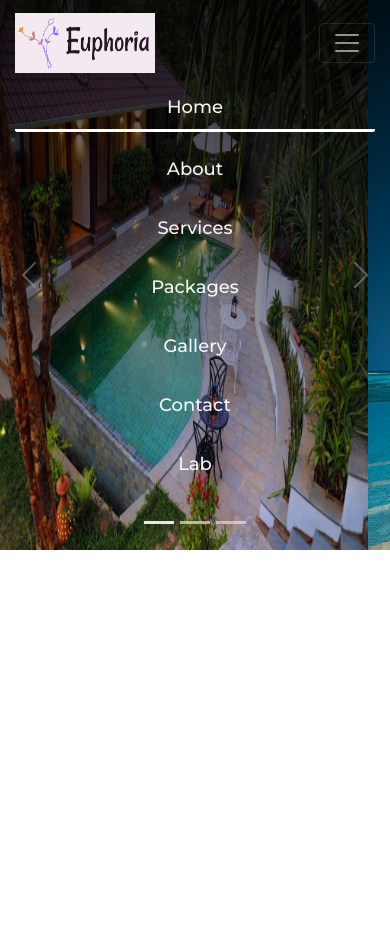
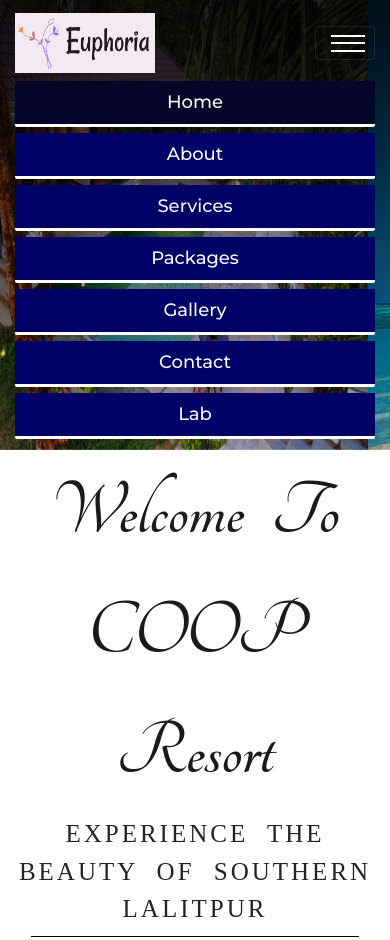
Before and after one commit to AayushmaGhim/L4-final-project, a plain HTML site: page index.html in a window 390 px wide. Shown: the top 940 px of the page. Before the commit the page ends 844 px from the top, so only its background shows below. Drawn offline with nearby package versions, Linux system fonts and the light colour scheme.

Commit message:
dherai pachi loll

```diff
--- a/index.html
+++ b/index.html
@@ -11,8 +11,11 @@
         <link rel="preconnect" href="https://fonts.gstatic.com" crossorigin>
         <link href="https://fonts.googleapis.com/css2?family=Montserrat:wght@500&display=swap" rel="stylesheet"> <link rel="preconnect" href="https://fonts.googleapis.com">
         <link rel="preconnect" href="https://fonts.googleapis.com">
-    <link rel="preconnect" href="https://fonts.gstatic.com" crossorigin>
-<link href="https://fonts.googleapis.com/css2?family=Dancing+Script:wght@700&display=swap" rel="stylesheet">
+        <link rel="preconnect" href="https://fonts.gstatic.com" crossorigin>
+        <link href="https://fonts.googleapis.com/css2?family=Dancing+Script:wght@700&display=swap" rel="stylesheet">
+        <link rel="preconnect" href="https://fonts.googleapis.com">
+        <link rel="preconnect" href="https://fonts.gstatic.com" crossorigin>
+        <link href="https://fonts.googleapis.com/css2?family=Tangerine:wght@700&display=swap" rel="stylesheet">
     </head>
     <body>
         <header>
@@ -61,23 +64,49 @@
         <div class="container">
             <div class="navbar navbar-expand-lg navbar-dark fixed-top">
                 <a href="#" class="navbar-brand"><img clas="logo" src="images/logo.png" alt="logo" width="140px" height="60px"></a>
-                <button class="navbar-toggler" type="button" data-bs-toggle="collapse" data-bs-target="#toggleMobileMenu" aria-controls="toggleMobileMenu" aria-expanded="false" aria-lable="Toggle navigation" >
-                    <span class="navbar-toggler-icon"></span>
+                <button class="navbar-toggler custom-toggler" type="button" data-bs-toggle="collapse" data-bs-target="#toggleMobileMenu" aria-controls="toggleMobileMenu" aria-expanded="false" aria-lable="Toggle navigation" id="demo">
+                    <span class="line"></span>
+                    <span class="line"></span>
+                    <span class="line" style="margin-bottom: 0;"></span>
                 </button>
                 <div class="collaspe navbar-collapse" id="toggleMobileMenu">
-                    <ul class="navbar-nav ms-auto text-center">
-                        <li class="navbar-text"><a class="nav-link active" aria-current="page" href="#">Home</a></li>
-                        <li class="navbar-text"><a class="nav-link" href="#">About</a></li>
-                        <li class="navbar-text"><a class="nav-link" href="#">Services</a></li>
-                        <li class="navbar-text"><a class="nav-link" href="#">Packages</a></li>
-                        <li class="navbar-text"><a class="nav-link" href="#">Gallery</a></li>
-                        <li class="navbar-text"><a class="nav-link" href="#">Contact</a></li>
-                        <li class="navbar-text"><a class="nav-link" href="#">Lab</a></li>
+                    <ul class="navbar-nav ms-auto navbar-expand-lg text-center">
+                        <li><a class="nav-link active" aria-current="page" href="#">Home</a></li>
+                        <li><a class="nav-link" href="#">About</a></li>
+                        <li><a class="nav-link" href="#">Services</a></li>
+                        <li><a class="nav-link" href="#">Packages</a></li>
+                        <li><a class="nav-link" href="#">Gallery</a></li>
+                        <li><a class="nav-link" href="#">Contact</a></li>
+                        <li><a class="nav-link" href="#">Lab</a></li>
                     </ul>
                 </div>
             </div>
+            <!--<script type="text/javascript">
+                 $(".navbar-toggler").click(function(event, c){
+                $(event.target).addClass("disabled");
+                 $("nav").toggleClass("navbar-yellow");
+                  setTimeout(()=>{
+                    $(event.target).removeClass("disabled");
+                },500);
+                })
+            </script>-->
         </div>
         </div>
         </header>
+
+        <!--Content Area-->
+        <div class="welcome">
+          <p class="big"><b>Welcome To COOP Resort</b></p>
+          <p class="smol">Experience The Beauty Of Southern Lalitpur</p>
+        </div>
+
+        <hr class="line"/>
+
+        <img src="images/background2.jpg" alt="Hotel-view" class="image">
+
+        <hr class="line"/>
+
+        <div>
+
     </body>
 </html>
--- a/style.css
+++ b/style.css
@@ -19,8 +19,50 @@
 .navbar{
     /*background: rgba(0,0,0,.5);*/
     /*background: linear-gradient((0,0,0,.8),(0,0,0,.0));*/
-    background: linear-gradient(to bottom,rgba(0, 0, 0, 0.829) 0%,rgba(73, 72, 72, 0) 100%);
+    background: linear-gradient(to bottom,rgba(0, 0, 0, 0.829) 0%,rgba(73, 73, 72, 0) 100%);
 }
+
+@media (max-width: 991px) {
+    li{
+        display: grid;
+    }
+    .nav-link{
+        font-size: 25px;
+        font-family: 'Montserrat', sans-serif;
+        display: inline !important;
+        margin: 3px;
+        padding:2px;
+        background:#000066;
+        color:rgb(246, 246, 246);
+        border-bottom-width: 3px;
+        border-bottom-style: solid;
+        border-bottom-color: #ffffff !important;
+        border-bottom-right-radius: 2px;
+        border-bottom-left-radius: 2px;
+    }
+
+    .navbar-nav .active{
+        background:#05052a;
+        color:rgb(246, 246, 246);
+    }
+
+    .navbar-nav li a:hover{
+        background:#05052a;
+        color:rgb(246, 246, 246);
+        border-bottom-width: 3px;
+        border-bottom-style: solid;
+        border-bottom-color: #ffffff !important;
+        border-bottom-right-radius: 2px;
+        transition: all .2s ease-out ;
+    }
+}
+
+.navbar-yellow {
+    background-color: yellow !important;
+  }
+  .disabled {
+    pointer-events: none;
+  }
 
 .navbar-brand{
     margin-left: 15px;
@@ -29,8 +71,6 @@
 .navbar-toggler{
     margin-right: 15px;
 }
-
-
 
 .navbar-nav{
     vertical-align: top;
@@ -65,6 +105,18 @@
     transition: all .2s ease-out ;
 }
 
+.navbar-toggler{
+    width: 60px;
+    height: 34px;
+    border:none;
+}
+.navbar-toggler .line{
+    width: 100%;
+    float: left;
+    height: 2px;
+    background-color: #fff;
+    margin-bottom: 5px;
+}
 /* Banner Area Css */
 
 /*.welcome{
@@ -100,7 +152,7 @@
 
 .d-block{
     width:100%;
-    height: 550px;
+    height: 450px;
 }
 
 .carousel-caption {
@@ -118,3 +170,47 @@
 .carousel-caption p{
     font-size: 25px;
 }
+
+
+/* content Area*/
+
+.welcome p{
+    margin: 2px;
+    text-align: center;
+}
+
+.big{
+    color: #1a1a1a;
+    font-size: 80px;
+    word-spacing: 15px;
+    font-family: 'Tangerine', cursive;
+}
+
+@import url('https://fonts.googleapis.com/css2?family=Cinzel&display=swap');
+.smol{
+    padding: 1px;
+    font-size: 25px;
+    font-family: 'Cinzel', serif;
+    letter-spacing: 3px;
+    word-spacing: 10px;
+    text-transform: uppercase;
+}
+
+.line{
+    margin-left: 8%;
+    margin-right: 8%;
+    margin-top: 2%;
+    margin-bottom: 2%;
+    position: center center;
+    height: 5px;
+    opacity: 100%;
+    color: #000000 !important;
+}
+
+.image{
+    margin-left: 8%;
+    margin-right: 8%;
+    height: 400px;
+    width: 84%;
+    position: center;
+}
```
Also changed, not shown: images/background2.jpg (added).
